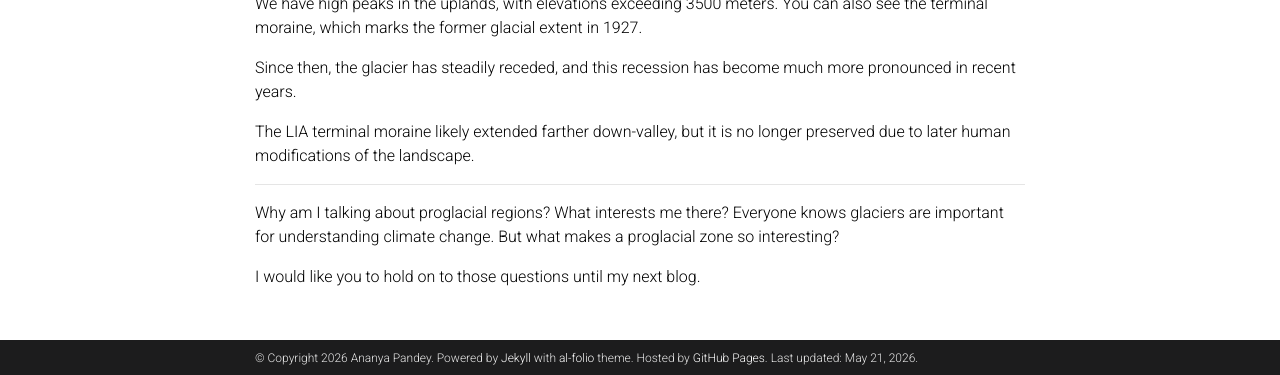
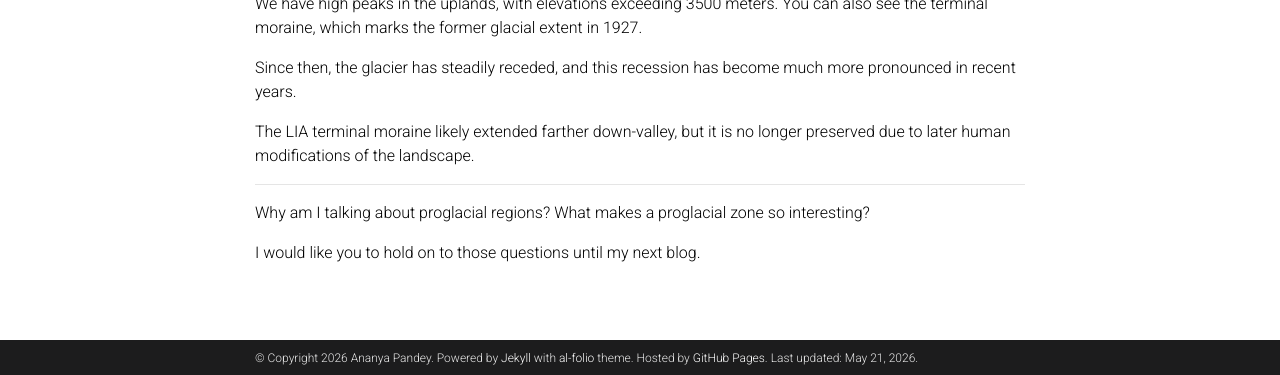
Before and after one commit to AnanyaGeo/ananyageo.github.io, a Jekyll site: the page built from _posts/2026-05-19-blog-1.md, in a window 1280 px wide and 900 px high, scrolled down 4621 px, cut to the strip 525-900 px from the top of the window. Built offline with Jekyll 4.4.1, drawn with Linux system fonts in a browser that asks for light colours; comment, search, counter and statistics services are not loaded; a style sheet for code colours, icons or effects is not loaded.

Commit message:
Update 2026-05-19-blog-1.md

```diff
--- a/_posts/2026-05-19-blog-1.md
+++ b/_posts/2026-05-19-blog-1.md
@@ -91,6 +91,6 @@ The LIA terminal moraine likely extended farther down-valley, but it is no longe
 
 ---
 
-Why am I talking about proglacial regions? What interests me there? Everyone knows glaciers are important for understanding climate change. But what makes a proglacial zone so interesting?
+Why am I talking about proglacial regions? What makes a proglacial zone so interesting?
 
 I would like you to hold on to those questions until my next blog.
```
